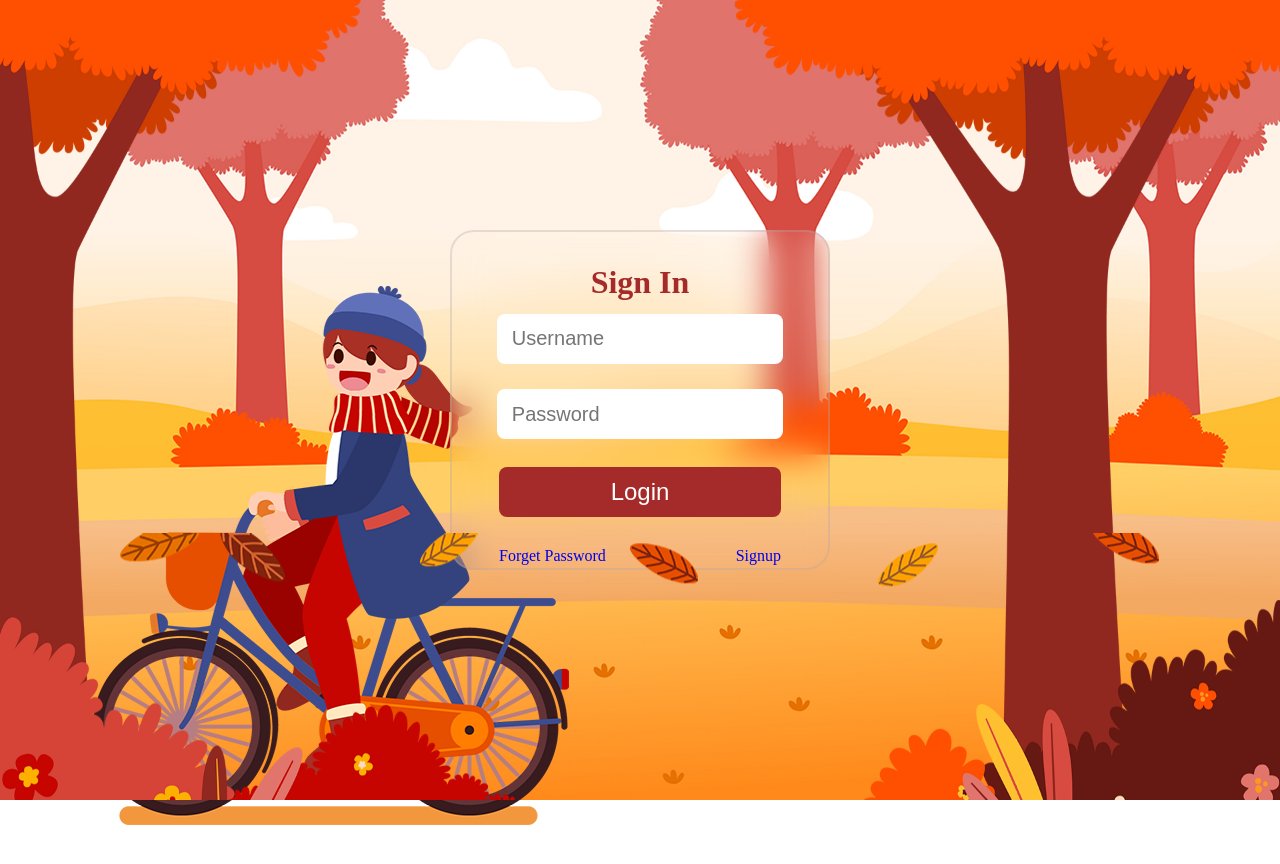
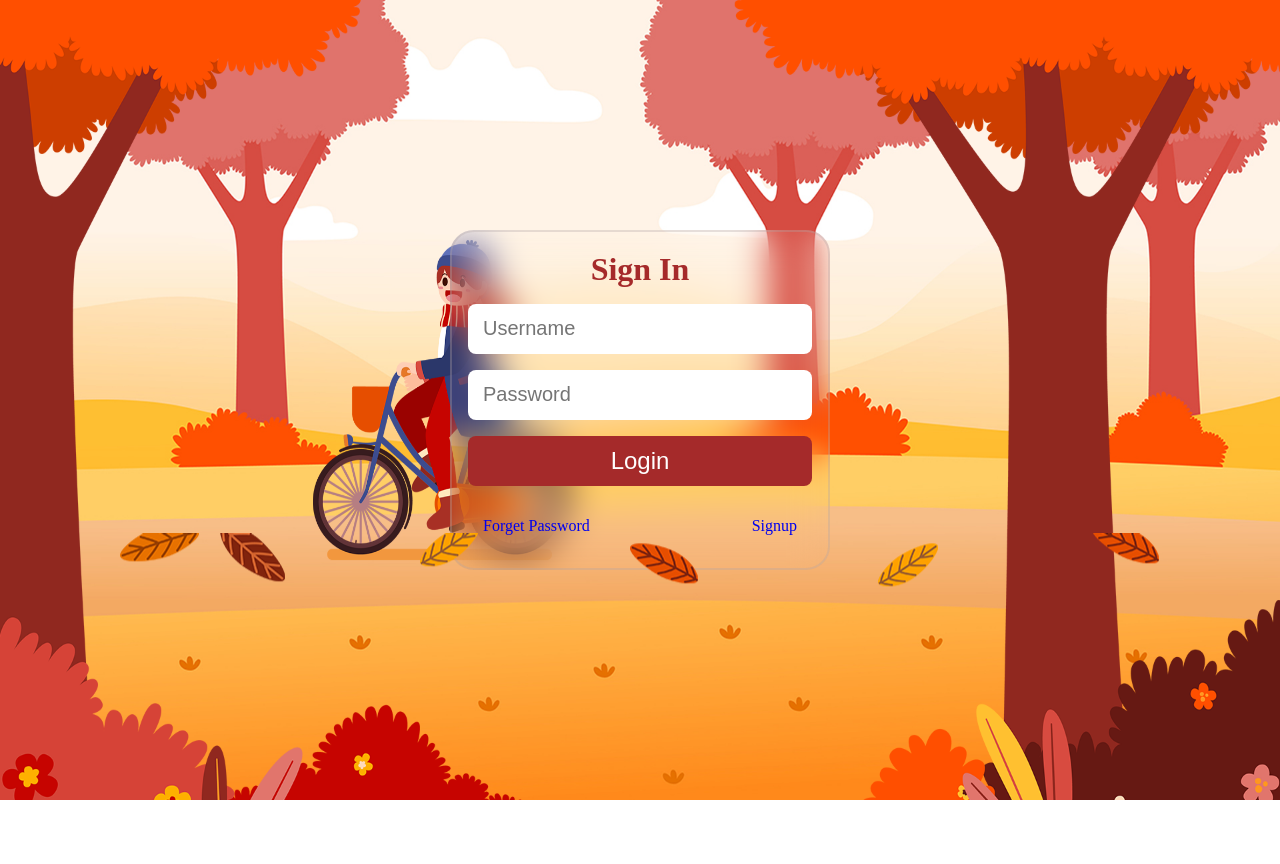
Before and after one commit to fulyature/animated-login-page, a plain HTML site: page index.html in a window 1280 px wide. Drawn offline with Linux system fonts and the light colour scheme.

Commit message:
last rename

```diff
--- a/index.html
+++ b/index.html
@@ -18,21 +18,18 @@
       <div class="girl"></div>
       <div class="trees"></div>
 
-      <div class="content">
-        <form action="">
+      <form class="content">
         <h1>Sign In</h1>
-          <div class="input-box">
+
         <input type="text" placeholder="Username" required />
-          </div>
-          <div class="input-box">
+
         <input type="password" placeholder="Password" required />
-          </div>
-          <div class="btn-wrapper"><button>Login</button></div>
+
+        <button>Login</button>
         <div class="forget-pass">
           <a href="#">Forget Password</a> <a href="#">Signup</a>
         </div>
       </form>
     </div>
-    </div>
   </body>
 </html>
--- a/style.css
+++ b/style.css
@@ -39,8 +39,10 @@ body {
 }
 
 .content {
+  z-index: 2;
   text-align: center;
   display: flex;
+  flex-direction: column;
   justify-content: center;
   width: 380px;
   height: 340px;
@@ -48,18 +50,11 @@ body {
   border: 2px solid rgba(178, 165, 165, 0.327);
   color: #a52a2a;
   backdrop-filter: blur(18px);
-  z-index: 2;
   padding: 1rem;
   position: absolute;
+  gap: 1rem;
 }
-form {
-  width: 380px;
-  height: 340px;
-  margin: 1rem;
-}
-.input-box {
-  padding: 0.8rem;
-}
+
 input {
   height: 50px;
   width: 100%;
@@ -70,9 +65,7 @@ input {
   border-radius: 0.5rem;
   padding: 15px;
 }
-.btn-wrapper {
-  padding: 15px;
-}
+
 button {
   background-color: #a52a2a;
   color: white;
@@ -162,7 +155,8 @@ button {
   animation: left-move 9s linear infinite;
   position: absolute;
   background-position: right;
-  top: 155px;
+  /* top: 150px; */
+  background-size: 20% 40%;
 }
 
 @keyframes moveDown {
```
Lines whose indentation alone changed are shown as unchanged.
